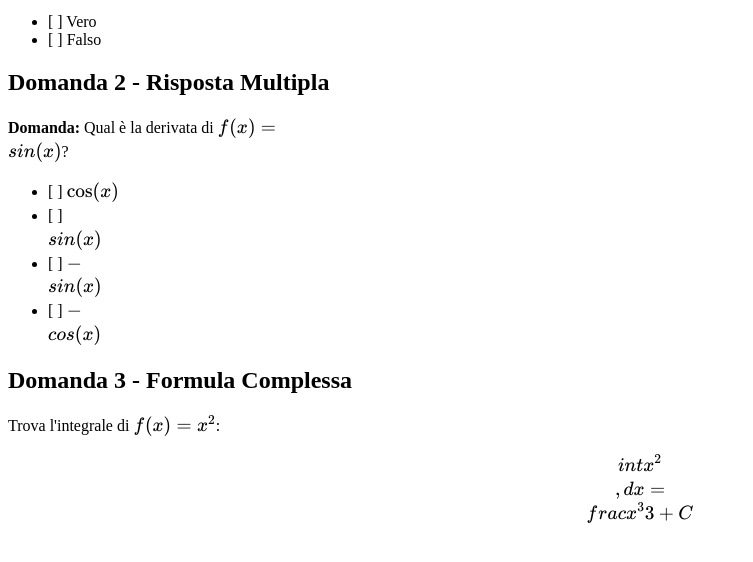
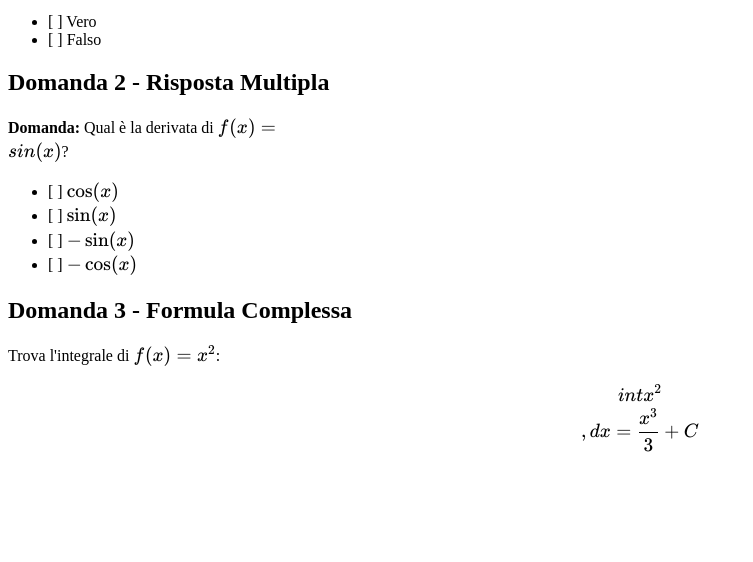
Before and after one commit to valerianoaiello/calcolodifferenziale24, a plain HTML site: page settimana7.html in a window 1280 px wide. Shown: the part 154-716 px from the top of the page, without its empty margins (0-753 px from the left). Drawn offline with nearby package versions, Linux system fonts and the light colour scheme.

Commit message:
Update settimana7.html

```diff
--- a/settimana7.html
+++ b/settimana7.html
@@ -25,15 +25,15 @@
     <p><strong>Domanda:</strong> Qual è la derivata di \\( f(x) = \\sin(x) \\)?</p>
     <ul>
         <li>[ ] \\( \cos(x) \\)</li>
-        <li>[ ] \\( \\sin(x) \\)</li>
-        <li>[ ] \\( -\\sin(x) \\)</li>
-        <li>[ ] \\( -\\cos(x) \\)</li>
+        <li>[ ] \\( \sin(x) \\)</li>
+        <li>[ ] \\( -\sin(x) \\)</li>
+        <li>[ ] \\( -\cos(x) \\)</li>
     </ul>
 
     <h2>Domanda 3 - Formula Complessa</h2>
     <p>Trova l'integrale di \\( f(x) = x^2 \\):</p>
     <p>\\[
-    \\int x^2 \\, dx = \\frac{x^3}{3} + C
+    \\int x^2 \\, dx = \frac{x^3}{3} + C
     \\]</p>
 </body>
 </html>
```
